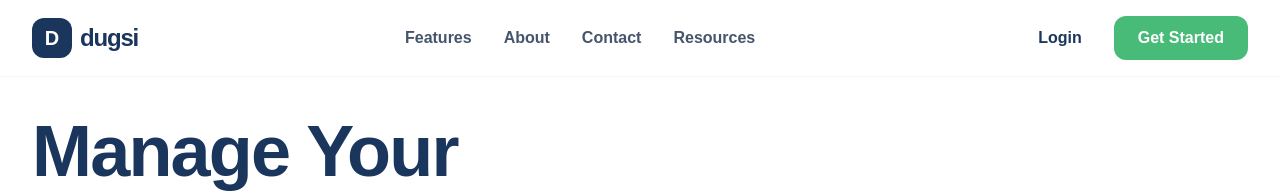
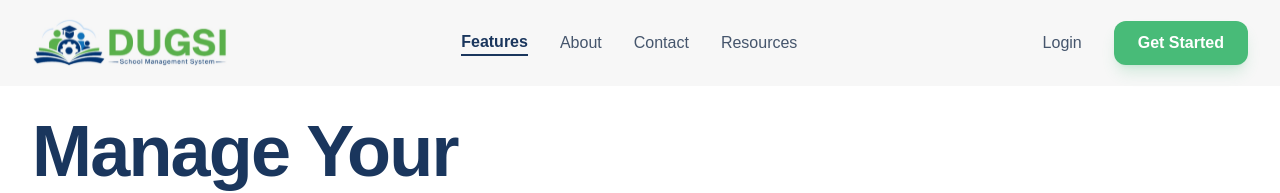
Before and after one commit to babukre1/dugsi, a Next.js app: page / in a window 1280 px wide. Shown: the top 193 px of the page. Built offline with nearby package versions, Linux system fonts and the light colour scheme.

Commit message:
final changes - nav

```diff
--- a/app/page.tsx
+++ b/app/page.tsx
@@ -48,34 +48,48 @@ export default function Home() {
       </Head>
 
       {/* Navigation */}
-      <nav className="fixed top-0 w-full z-50 bg-white/80 backdrop-blur-xl border-b border-slate-100">
+      <nav className="fixed top-0 w-full z-50 bg-[#F7F7F7] backdrop-blur-xl ">
         <div className="flex justify-between items-center px-8 py-4 max-w-7xl mx-auto">
-          <div className="flex items-center gap-2">
-            <div className="w-10 h-10 bg-[#1A365D] rounded-xl flex items-center justify-center text-white font-black text-xl">
-              D
-            </div>
-            <span className="text-2xl font-black text-[#1A365D] tracking-tighter">
-              dugsi
-            </span>
-          </div>
+          <Image
+            src={"/logo.svg"}
+            alt="logo"
+            width={200}
+            height={0}
+            style={{ height: "auto" }}
+          />
 
           <div className="hidden md:flex gap-8 items-center">
-            {["Features", "About", "Contact", "Resources"].map((item) => (
-              <a
-                key={item}
-                className="text-slate-600 font-semibold hover:text-[#1A365D] transition-colors"
-                href={`#${item.toLowerCase()}`}
-              >
-                {item}
-              </a>
-            ))}
+            <a
+              className="text-[#1A365D] font-bold border-b-2 border-[#1A365D] transition-colors"
+              href="#features"
+            >
+              Features
+            </a>
+            <a
+              className="text-slate-600 font-medium hover:text-[#1A365D] transition-colors"
+              href="#curriculum"
+            >
+              About
+            </a>
+            <a
+              className="text-slate-600 font-medium hover:text-[#1A365D] transition-colors"
+              href="#pricing"
+            >
+              Contact
+            </a>
+            <a
+              className="text-slate-600 font-medium hover:text-[#1A365D] transition-colors"
+              href="#resources"
+            >
+              Resources
+            </a>
           </div>
 
           <div className="flex items-center gap-4">
-            <button className="hidden md:block text-[#1A365D] font-bold px-4 py-2 hover:opacity-70 transition-all">
+            <button className="hidden md:block text-slate-600 font-medium px-4 py-2 hover:text-[#1A365D] transition-all">
               Login
             </button>
-            <button className="bg-[#48BB78] text-white px-6 py-2.5 rounded-xl font-bold hover:shadow-lg hover:shadow-[#48BB78]/30 active:scale-95 transition-all">
+            <button className="bg-[#48BB78] text-white px-6 py-2.5 rounded-xl font-bold hover:opacity-90 active:scale-95 transition-all shadow-lg shadow-[#48BB78]/20">
               Get Started
             </button>
             <button className="md:hidden text-[#1A365D]">
```
